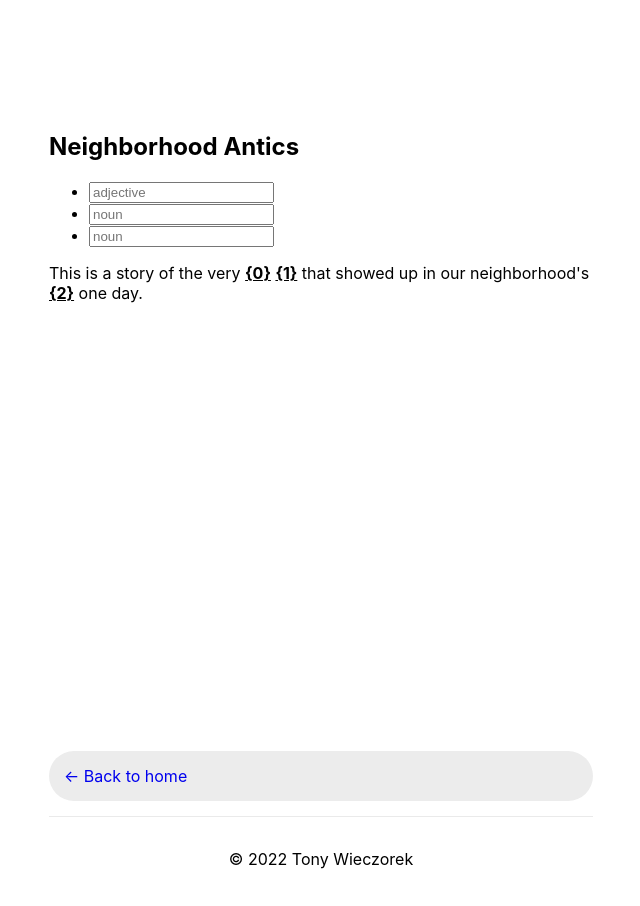
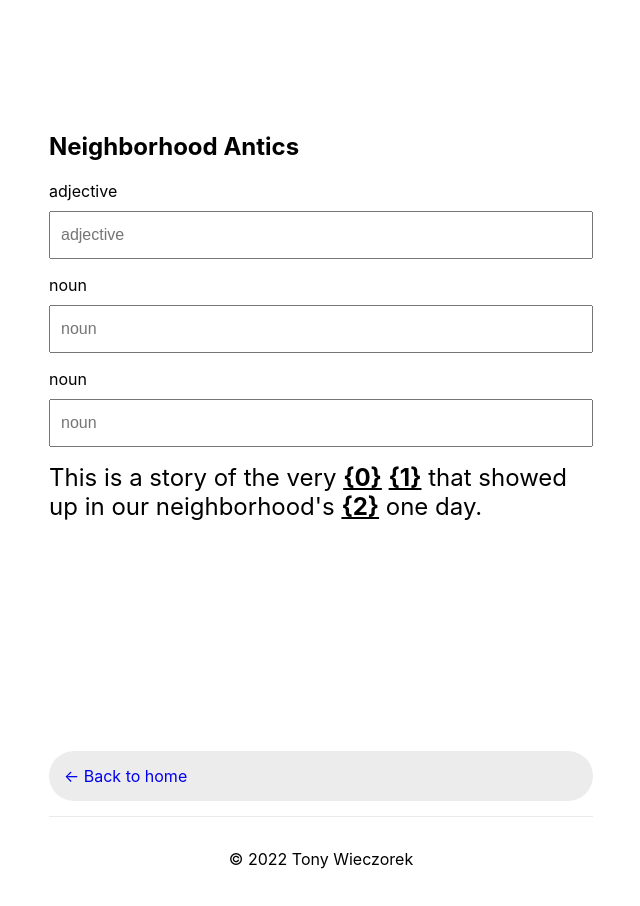
Before and after one commit to tonyjw/adhoc, a Next.js app: page /adhocs/neighborhood-antics in a window 1280 px wide. Shown: the top 906 px of the page, without its empty margins (319-959 px from the left). Built offline with nearby package versions, Linux system fonts and the light colour scheme.

Commit message:
Styles blank forms:

```diff
--- /dev/null
+++ b/components/blank.module.css
@@ -0,0 +1,11 @@
+.vertical {
+  display: flex;
+  flex-direction: column;
+}
+
+.blankInput {
+  height: 3em;
+  font-size: 1em;
+  padding: 10px;
+  margin: 10px 0 0;
+}
--- a/components/blank.tsx
+++ b/components/blank.tsx
@@ -1,3 +1,5 @@
+import styles from './blank.module.css'
+
 export default function Blank({
   id,
   blankType,
@@ -8,8 +10,11 @@ export default function Blank({
   onBlankChange: any
 }) {
   return (
-    <input type="text" placeholder={blankType} onChange={(e) => {
-      onBlankChange(id, e)
-    }} />
+    <label className={styles.vertical}>
+      {blankType}
+      <input className={styles.blankInput} type="text" placeholder={blankType} onChange={(e) => {
+        onBlankChange(id, e)
+      }} />
+    </label>
   )
 }
--- /dev/null
+++ b/components/story.module.css
@@ -0,0 +1,3 @@
+.story {
+  font-size: 1.5em;
+}
--- a/components/story.tsx
+++ b/components/story.tsx
@@ -1,3 +1,5 @@
+import styles from './story.module.css'
+
 export default function Story({
   content
 }: {
@@ -5,7 +7,7 @@ export default function Story({
 }) {
   return (
     <>
-      <div dangerouslySetInnerHTML={{ __html: content }} />
+      <div className={styles.story} dangerouslySetInnerHTML={{ __html: content }} />
     </>
   )
 }
--- /dev/null
+++ b/pages/adhocs/[id].module.css
@@ -0,0 +1,8 @@
+.blanksList {
+  list-style-type: none;
+  padding: 0;
+}
+
+.blankListItem {
+  margin: 1em 0;
+}
--- a/pages/adhocs/[id].tsx
+++ b/pages/adhocs/[id].tsx
@@ -6,6 +6,7 @@ import Layout from '../../components/layout'
 import Blank from '../../components/blank'
 import Story from '../../components/story'
 import React from 'react'
+import styles from './[id].module.css'
 
 export const getStaticPaths: GetStaticPaths = async () => {
   const paths = getAllAdhocIds()
@@ -59,9 +60,9 @@ export default function Adhoc({
       <article>
         <h1>{adhocData.title}</h1>
 
-        <ul>
+        <ul className={styles.blanksList}>
           {adhocData.blanks.map(({ id, blankType }) => (
-            <li key={id}>
+            <li key={id} className={styles.blankListItem}>
               <Blank id={id} blankType={blankType} onBlankChange={handleBlankUpdate} />
             </li>
           ))}
```
